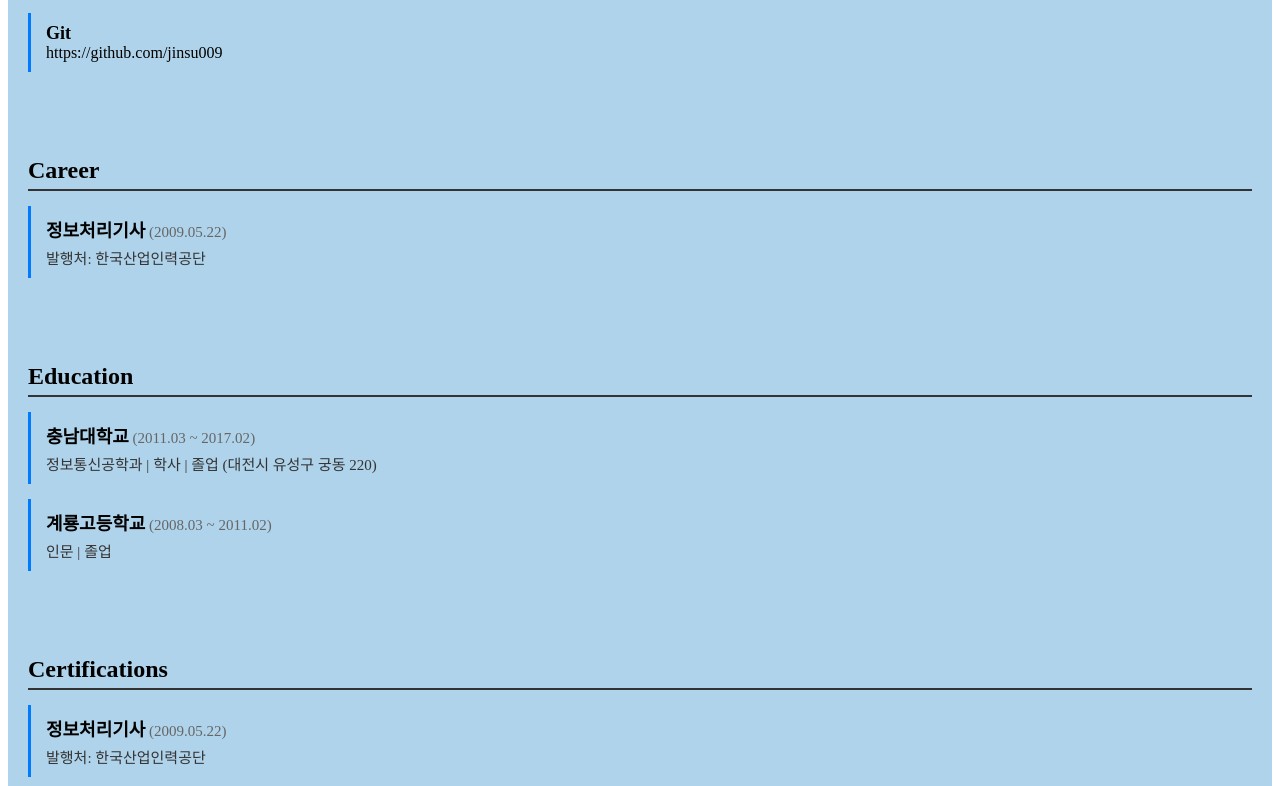
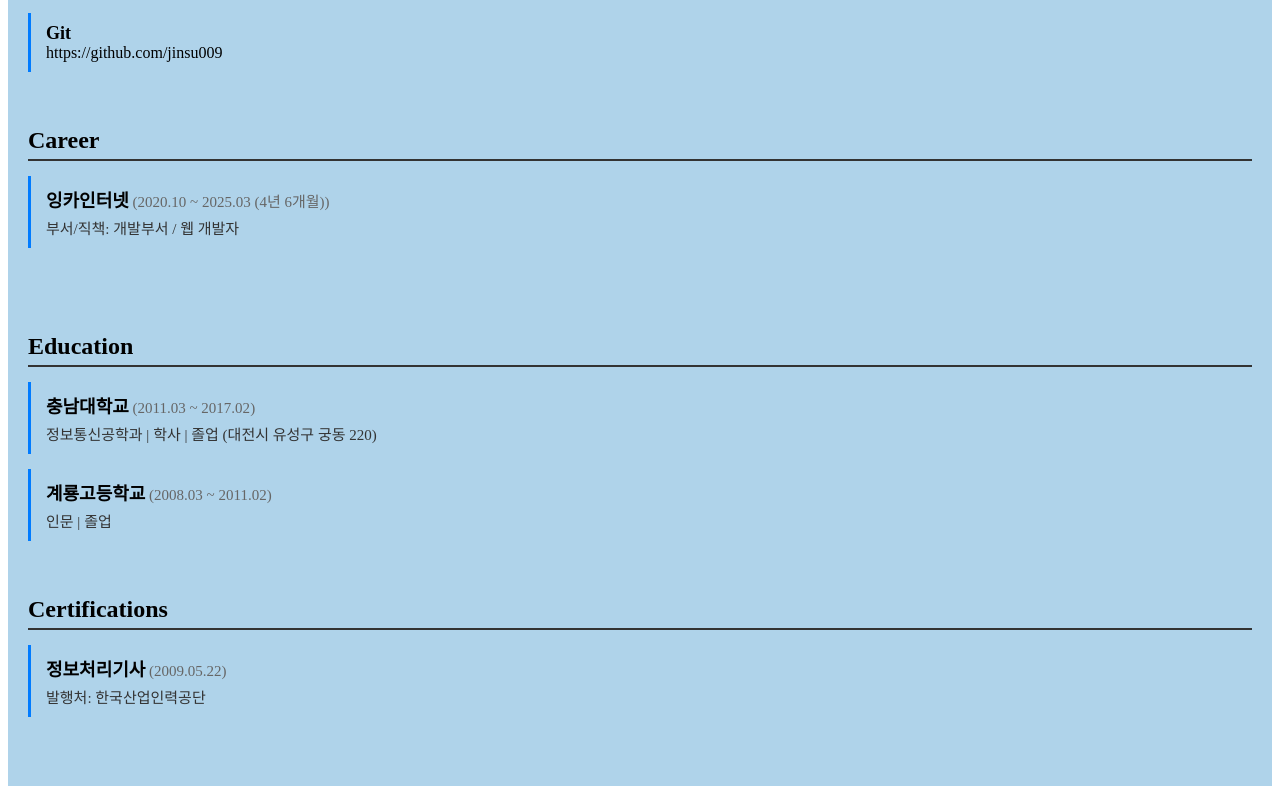
Before and after one commit to jinsu009/portfolio_ver_react, a React (Create React App) app: page / in a window 1280 px wide. Shown: the part 514-1300 px from the top of the page. Built offline with nearby package versions, Linux system fonts and the light colour scheme; the HTML template or start-up script is replaced by a standard one.

Commit message:
info component update

```diff
--- a/src/components/AboutInfo.tsx
+++ b/src/components/AboutInfo.tsx
@@ -1,24 +1,93 @@
-import React from "react";
+import React, { useEffect } from "react";
 
-const AboutInfo = (props: {
-  item: string;
-  nameInfo?: string[] | undefined;
-  other?: string | undefined;
-}) => {
+
+// 경력 고유 속성: 실제 전달되는 career 배열의 요소와 일치해야 합니다.
+type CareerItem = {
+  company: string;
+  tenure: string;
+  department: string;
+  position: string;
+  projects?: any[] | undefined; // projects의 상세 타입도 정의하는 것이 좋습니다.
+  이직사유: string;
+};
+
+// 자격증 고유 속성: 실제 certifications 배열의 요소와 일치해야 합니다.
+type CertificationItem = {
+  name: string;
+  date: string;
+  serial_number: string;
+  issuer: string;
+};
+
+// AboutInfoProps 정의: type에 따라 information 타입을 분기
+type AboutInfoProps =
+  | { type: "career"; information: CareerItem }
+  | { type: "certifications"; information: CertificationItem[] };
+
+const AboutInfo = (props: AboutInfoProps) => {
+  const [sectionTitle, setSectionTitle] = React.useState("");
+
+  useEffect(() => {
+    if (props.type === "career") {
+      setSectionTitle("Career");
+    } else if (props.type === "certifications") {
+      setSectionTitle("Certifications");
+    }
+  }, [props.type]);
+
+  const isCareer = props.type === "career";
+
+  // information을 항상 배열 형태로 정규화합니다.
+  const itemsToRender = isCareer
+    ? [props.information as CareerItem] // Career 객체를 배열로 감쌈
+    : (props.information as CertificationItem[]); // Certifications 배열 그대로 사용
+
   return (
-    <div className="item_container">
-      <div className="item_header">
-        <span className="item_name">{props.item}</span>
-      </div>
-      <div className="name_content ">
-        {(props.item).toLowerCase() === "name" ? (
-          <>
-            <div className="name_ko">{props.nameInfo?.[0]}</div>
-            &nbsp;(<div className="name_eng">{props.nameInfo?.[1]}</div>)
-          </>
-        ) : (
-          <>{props.other}</>
-        )}
+    <div>
+      <div className="about_info section_group">
+        <div className="section_title">{sectionTitle}</div>
+
+        {/* 맵핑: itemsToRender는 항상 배열이므로 안전하게 .map 사용 가능 */}
+        {itemsToRender.map((data, idx) => {
+          let itemName: string;
+          let itemPeriod: string;
+          let itemDetail: string;
+
+          // 타입 좁히기(Type Narrowing)를 활용하여 각 속성에 접근
+          if (props.type === "career") {
+            // data가 CareerItem 타입임을 가정하고 접근
+            const careerData = data as CareerItem;
+            itemName = careerData.company; // 회사 이름
+            itemPeriod = careerData.tenure; // 재직 기간
+            itemDetail = `부서/직책: ${careerData.department} / ${careerData.position}`;
+          } else {
+            // data가 CertificationItem 타입임을 가정하고 접근
+            const certData = data as CertificationItem;
+            itemName = certData.name; // 자격증 이름
+            itemPeriod = certData.date; // 취득 날짜
+            itemDetail = `발행처: ${certData.issuer}`;
+          }
+
+          return (
+            <div
+              className={`item_container ${
+                isCareer ? "career_item" : "cert_item"
+              }`}
+              key={idx}
+            >
+              {/* item_header */}
+              <div className="item_header">
+                <span className="item_name">{itemName}</span>
+                <span className="item_period"> ({itemPeriod})</span>
+              </div>
+
+              {/* item_detail */}
+              <div className="item_detail">
+                <span>{itemDetail}</span>
+              </div>
+            </div>
+          );
+        })}
       </div>
     </div>
   );
--- /dev/null
+++ b/src/components/EducationInfo.tsx
@@ -0,0 +1,32 @@
+import React from "react";
+
+const EducationInfo = (props: { information: any }) => {
+  {
+    /* --- 학력 정보 섹션: 별도 섹션으로 유지 --- */
+  }
+  return (
+    <div className="about_info section_group">
+      <div className="section_title">Education</div>
+      {props.information.map((info: any, idx: number) => (
+        <div className="item_container edu_item" key={idx}>
+          <div className="item_header">
+            <span className="item_name">{info.school}</span>
+            <span className="item_period"> ({info.period})</span>
+          </div>
+          <div className="item_detail">
+            {info.major && <span className="edu_major">{info.major} | </span>}
+            {info.degree && (
+              <span className="edu_degree">{info.degree} | </span>
+            )}
+            <span className="edu_status">{info.status}</span>
+            {info.location && (
+              <span className="item_location"> ({info.location})</span>
+            )}
+          </div>
+        </div>
+      ))}
+    </div>
+  );
+};
+
+export default EducationInfo;
--- /dev/null
+++ b/src/components/PersonalInfo.tsx
@@ -0,0 +1,27 @@
+import React from "react";
+
+const PersonalInfo = (props: {
+  item: string;
+  nameInfo?: string[] | undefined;
+  other?: string | undefined;
+}) => {
+  return (
+    <div className="item_container">
+      <div className="item_header">
+        <span className="item_name">{props.item}</span>
+      </div>
+      <div className="name_content ">
+        {props.item.toLowerCase() === "name" ? (
+          <>
+            <div className="name_ko">{props.nameInfo?.[0]}</div>
+            &nbsp;(<div className="name_eng">{props.nameInfo?.[1]}</div>)
+          </>
+        ) : (
+          <>{props.other}</>
+        )}
+      </div>
+    </div>
+  );
+};
+
+export default PersonalInfo;
--- a/src/pages/info/Info.css
+++ b/src/pages/info/Info.css
@@ -74,14 +74,6 @@
   width: 100%; /* 너비 확보 */
 }
 
-/* 개별 항목 컨테이너의 위치 정렬 */
-.item_container {
-  /* 기존 스타일 유지 */
-  /*  border-left: 3px solid #007bff;
-  padding-left: 15px;
-  margin-bottom: 15px; */
-}
-
 /* 자격증/학력 항목을 나란히 배치 (스크린샷 레이아웃 재현) */
 /* 이 부분은 HTML에서 전체 자격증 리스트와 학력 리스트를 감싸는 래퍼가 필요합니다. */
 .cert_edu_content_wrapper {
@@ -89,14 +81,6 @@
   justify-content: space-between;
 }
 
-.career_info {
+.about_info {
   flex-basis: 50%; /* 커리어 영역이 전체의 50% 차지 */
 }
-
-.certifications_info {
-  flex-basis: 50%; /* 자격증 영역이 전체의 50% 차지 */
-}
-
-.education_info {
-  flex-basis: 50%; /* 학력 영역이 전체의 50% 차지 */
-}
--- a/src/pages/info/Info.tsx
+++ b/src/pages/info/Info.tsx
@@ -1,12 +1,14 @@
-import React, { use, useEffect } from "react";
+import React from "react";
 import my_info from "../../data/my_info.json";
 import "./Info.css";
+import PersonalInfo from "../../components/PersonalInfo";
+import EducationInfo from "../../components/EducationInfo";
 import AboutInfo from "../../components/AboutInfo";
 
 const info_data = my_info[0];
 
 export const Info = () => {
-  const { certifications, education } = info_data;
+  const { career, education, certifications } = info_data;
 
   return (
     <>
@@ -14,73 +16,22 @@ export const Info = () => {
         <div className="section_title">About Me</div>
         <div className="section_content">
           <div className="content">
-            <AboutInfo
+            <PersonalInfo
               item="Name"
               nameInfo={[info_data.name, info_data.eng_name]}
             />
-            <AboutInfo item="Birth" other={info_data.birth} />
-            <AboutInfo item="Phone" other={info_data.phone} />
-            <AboutInfo item="Mail" other={info_data.email} />
-            <AboutInfo item="Git" other={info_data.github} />
+            <PersonalInfo item="Birth" other={info_data.birth} />
+            <PersonalInfo item="Phone" other={info_data.phone} />
+            <PersonalInfo item="Mail" other={info_data.email} />
+            <PersonalInfo item="Git" other={info_data.github} />
           </div>
           <div className="image_content"></div>
         </div>
       </div>
 
-      {/* --- Career --- */}
-      <div className="career_info section_group">
-        <div className="section_title">Career</div>
-        {certifications.map((cert, index) => (
-          <div className="item_container cert_item" key={index}>
-            <div className="item_header">
-              <span className="item_name">{cert.name}</span>
-              <span className="item_period"> ({cert.date})</span>
-            </div>
-            <div className="item_detail">
-              <span>발행처: {cert.issuer}</span>
-            </div>
-          </div>
-        ))}
-      </div>
-
-      {/* --- 학력 정보 섹션: 별도 섹션으로 유지 --- */}
-      <div className="education_info section_group">
-        <div className="section_title">Education</div>
-        {education.map((edu, index) => (
-          <div className="item_container edu_item" key={index}>
-            <div className="item_header">
-              <span className="item_name">{edu.school}</span>
-              <span className="item_period"> ({edu.period})</span>
-            </div>
-            <div className="item_detail">
-              {edu.major && <span className="edu_major">{edu.major} | </span>}
-              {edu.degree && (
-                <span className="edu_degree">{edu.degree} | </span>
-              )}
-              <span className="edu_status">{edu.status}</span>
-              {edu.location && (
-                <span className="item_location"> ({edu.location})</span>
-              )}
-            </div>
-          </div>
-        ))}
-      </div>
-
-      {/* --- 자격증 정보 섹션: 별도 섹션으로 유지 --- */}
-      <div className="certifications_info section_group">
-        <div className="section_title">Certifications</div>
-        {certifications.map((cert, index) => (
-          <div className="item_container cert_item" key={index}>
-            <div className="item_header">
-              <span className="item_name">{cert.name}</span>
-              <span className="item_period"> ({cert.date})</span>
-            </div>
-            <div className="item_detail">
-              <span>발행처: {cert.issuer}</span>
-            </div>
-          </div>
-        ))}
-      </div>
+      <AboutInfo type="career" information={career} />
+      <EducationInfo information={education} />
+      <AboutInfo type="certifications" information={certifications} />
     </>
   );
 };
```
